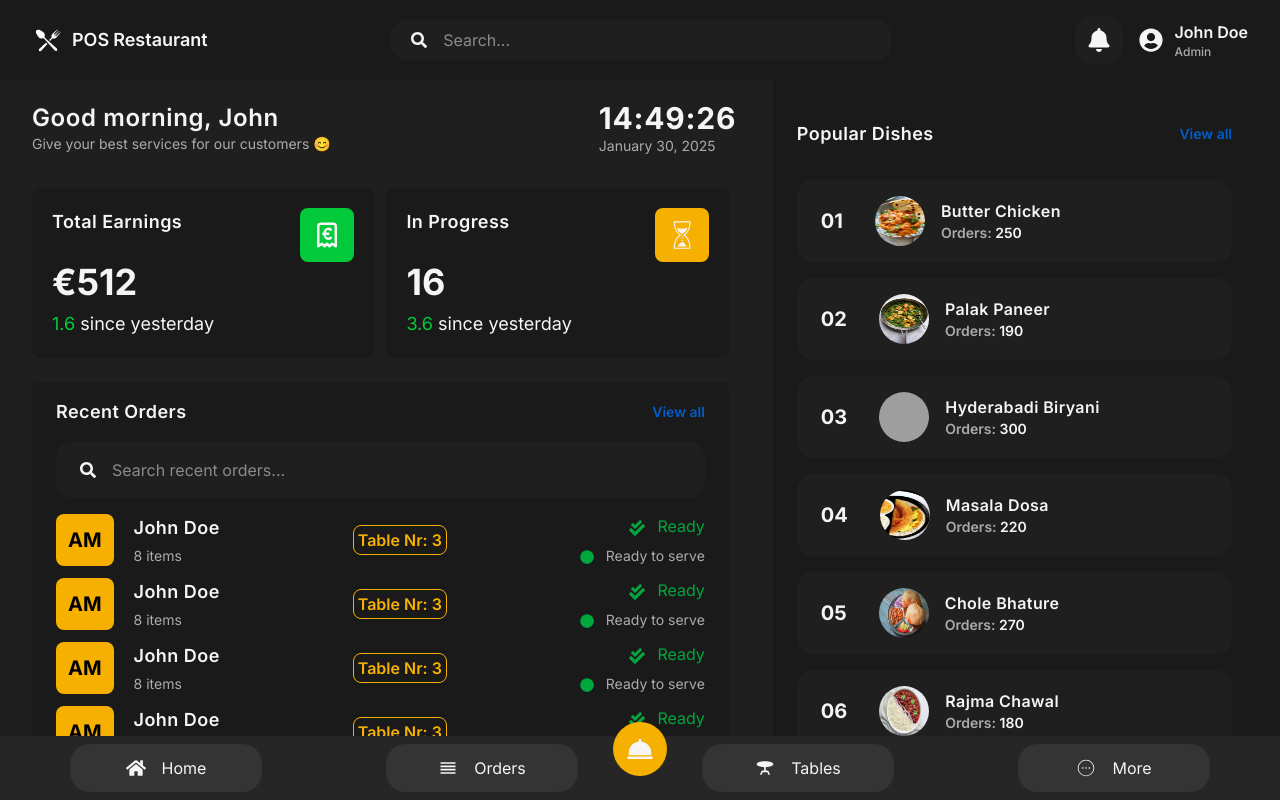
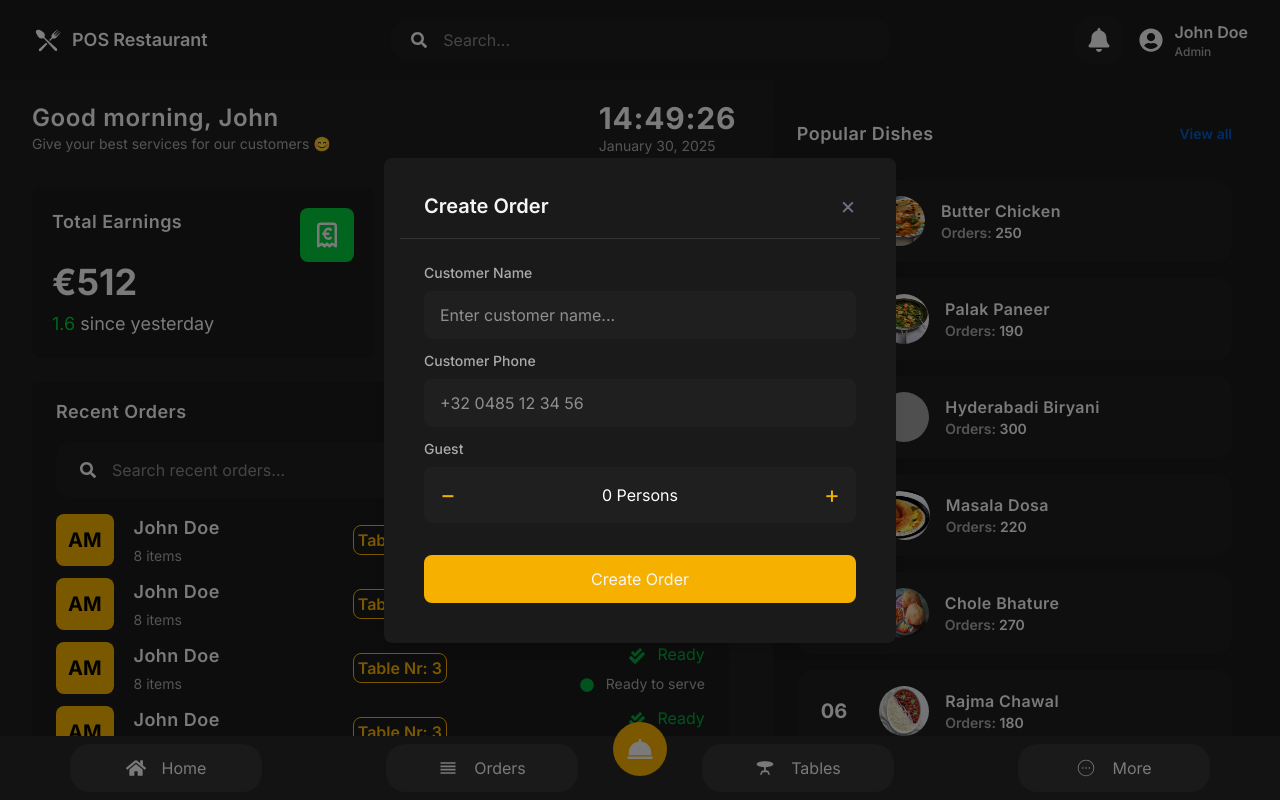
Before and after one commit to Maestro1982/pos-restaurant, a React (Vite) app in the folder pos-frontend-react/: page / in a window 1280 px wide. Both pictures are taken after a click on the button 640 px from the left and 749 px from the top of the page. Built offline with nearby package versions, Linux system fonts and the light colour scheme; grey boxes are pictures that could not be loaded.

Commit message:
Working on Order modal UI Design

```diff
--- a/pos-frontend-react/src/components/shared/BottomNav.tsx
+++ b/pos-frontend-react/src/components/shared/BottomNav.tsx
@@ -1,41 +1,118 @@
+import { useState } from 'react';
 import { useNavigate } from 'react-router-dom';
 import { FaHome } from 'react-icons/fa';
 import { MdOutlineReorder, MdTableBar } from 'react-icons/md';
 import { CiCircleMore } from 'react-icons/ci';
 import { BiSolidDish } from 'react-icons/bi';
 
+import Modal from './Modal';
+
 const BottomNav = () => {
   const navigate = useNavigate();
+  const [isModalOpen, setIsModalOpen] = useState<boolean>(false);
+  const [guestCount, setGuestCount] = useState<number>(0);
+  const openModal = () => setIsModalOpen(true);
+  const closeModal = () => setIsModalOpen(false);
+
+  const decrementGuestCount = () => {
+    if (guestCount <= 0) return;
+    setGuestCount((prev) => prev - 1);
+  };
+
+  const incrementGuestCount = () => {
+    if (guestCount >= 6) return;
+    setGuestCount((prev) => prev + 1);
+  };
+
   return (
     <div className='fixed bottom-0 left-0 right-0 bg-[#262626] p-2 flex justify-around h-16'>
       <button
-        className='text-[#f5f5f5] bg-[#343434] w-[12rem] rounded-[1.25rem] flex items-center justify-center'
+        className='text-[#f5f5f5] bg-[#343434] w-[12rem] rounded-[1.25rem] flex items-center justify-center cursor-pointer'
         onClick={() => navigate('/')}
       >
         <FaHome className='inline mr-4' size={20} />
         <span>Home</span>
       </button>
       <button
-        className='text-[#f5f5f5] bg-[#343434] w-[12rem] rounded-[1.25rem] flex items-center justify-center'
+        className='text-[#f5f5f5] bg-[#343434] w-[12rem] rounded-[1.25rem] flex items-center justify-center cursor-pointer'
         onClick={() => navigate('/orders')}
       >
         <MdOutlineReorder className='inline mr-4' size={20} />
         <span>Orders</span>
       </button>
       <button
-        className='text-[#f5f5f5] bg-[#343434] w-[12rem] rounded-[1.25rem] flex items-center justify-center'
+        className='text-[#f5f5f5] bg-[#343434] w-[12rem] rounded-[1.25rem] flex items-center justify-center cursor-pointer'
         onClick={() => navigate('/tables')}
       >
         <MdTableBar className='inline mr-4' size={20} />
         <span>Tables</span>
       </button>
-      <button className='text-[#f5f5f5] bg-[#343434] w-[12rem] rounded-[1.25rem] flex items-center justify-center'>
+      <button className='text-[#f5f5f5] bg-[#343434] w-[12rem] rounded-[1.25rem] flex items-center justify-center cursor-pointer'>
         <CiCircleMore className='inline mr-4' size={20} />
         <span>More</span>
       </button>
-      <button className='absolute bottom-6 bg-[#f6b100] text-[#f5f5f5] rounded-full p-3 items-center'>
+      <button
+        className='absolute bottom-6 bg-[#f6b100] text-[#f5f5f5] rounded-full p-3 items-center cursor-pointer'
+        onClick={openModal}
+      >
         <BiSolidDish size={30} />
       </button>
+      <Modal title='Create Order' isOpen={isModalOpen} onClose={closeModal}>
+        <div>
+          <label className='block text-[#ababab] text-sm font-medium mb-2'>
+            Customer Name
+          </label>
+          <div className='flex items-center rounded-lg p-3 px-4 bg-[#1f1f1f]'>
+            <input
+              type='text'
+              placeholder='Enter customer name...'
+              className='bg-transparent flex-1 text-white focus:outline-none'
+            />
+          </div>
+        </div>
+        <div>
+          <label className='block text-[#ababab] text-sm font-medium mb-2 mt-3'>
+            Customer Phone
+          </label>
+          <div className='flex items-center rounded-lg p-3 px-4 bg-[#1f1f1f]'>
+            <input
+              type='number'
+              placeholder='+32 0485 12 34 56'
+              className='bg-transparent flex-1 text-white focus:outline-none'
+            />
+          </div>
+        </div>
+        <div>
+          <label className='block text-[#ababab] text-sm font-medium mb-2 mt-3'>
+            Guest
+          </label>
+          <div className='flex items-center justify-between bg-[#1f1f1f] px-4 py-3 rounded-lg'>
+            <button
+              className='text-yellow-500 text-2xl cursor-pointer'
+              onClick={decrementGuestCount}
+            >
+              &minus;
+            </button>
+            <span className='text-white'>
+              {guestCount === 1
+                ? `${guestCount} Person`
+                : `${guestCount} Persons`}
+            </span>
+            <button
+              className='text-yellow-500 text-2xl cursor-pointer'
+              onClick={incrementGuestCount}
+            >
+              &#43;
+            </button>
+          </div>
+        </div>
+        <button
+          className='w-full bg-[#f6b100] text-[#f5f5f5] rounded-lg py-3 mt-8 cursor-pointer hover:bg-yellow-700'
+          onClick={() => navigate('/tables')}
+        >
+          Create Order
+        </button>
+      </Modal>
     </div>
   );
 };
--- /dev/null
+++ b/pos-frontend-react/src/components/shared/Modal.tsx
@@ -0,0 +1,30 @@
+import { ReactNode } from 'react';
+
+interface ModalProps {
+  title: string;
+  onClose: () => void;
+  isOpen: boolean;
+  children: ReactNode;
+}
+
+const Modal = ({ title, onClose, isOpen, children }: ModalProps) => {
+  if (!isOpen) return null;
+
+  return (
+    <div className='fixed inset-0 bg-current/50 flex items-center justify-center z-50'>
+      <div className='bg-[#1a1a1a] shadow-lg w-full max-w-lg mx-4 rounded-lg p-4'>
+        <div className='flex justify-between items-center px-6 py-4 border-b border-[#333]'>
+          <h2 className='text-[#f5f5f5] text-xl font-semibold'>{title}</h2>
+          <button
+            className='text-gray-500 text-2xl hover:text-gray-300'
+            onClick={onClose}
+          >
+            &times;
+          </button>
+        </div>
+        <div className='p-6'>{children}</div>
+      </div>
+    </div>
+  );
+};
+export default Modal;
```
